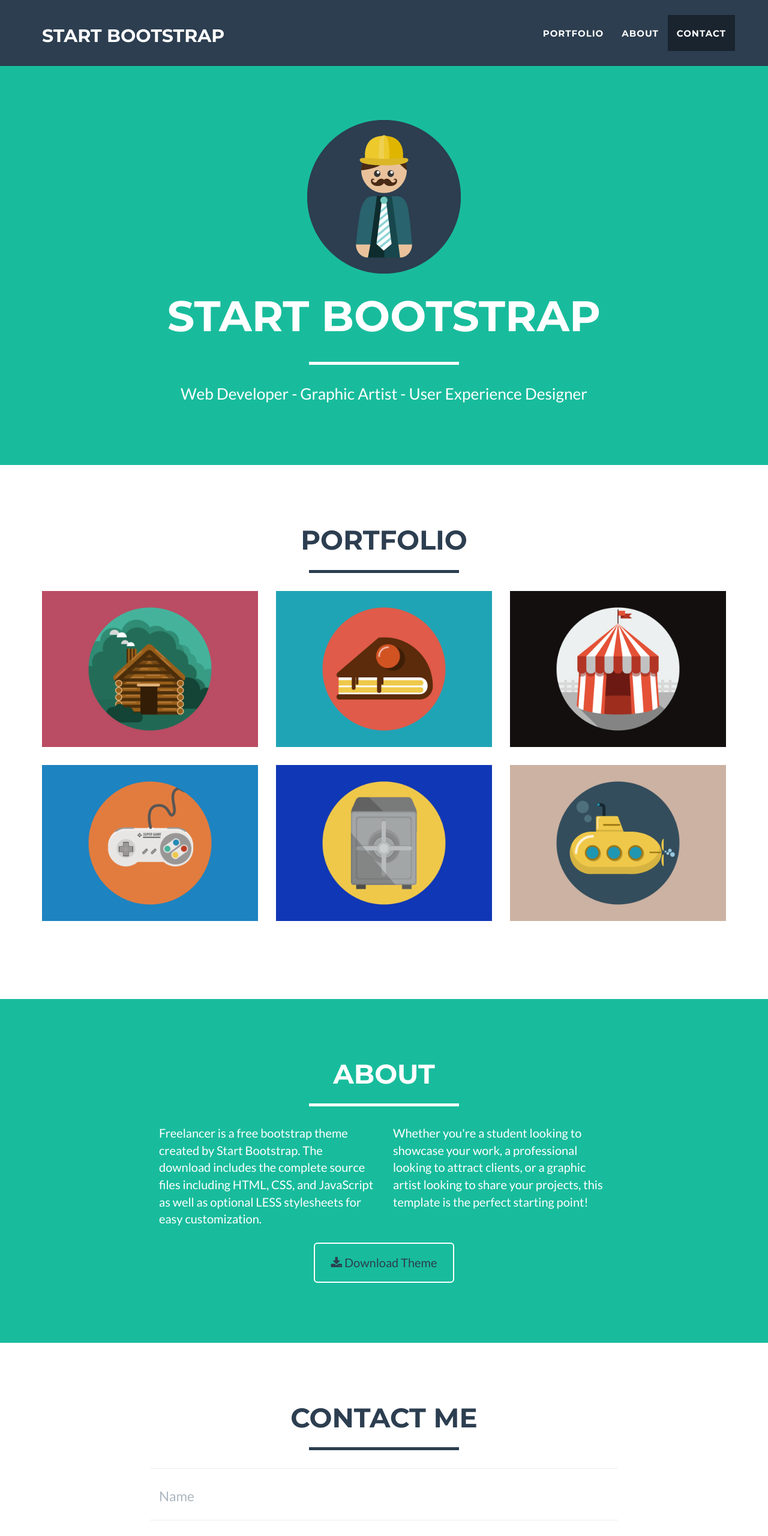
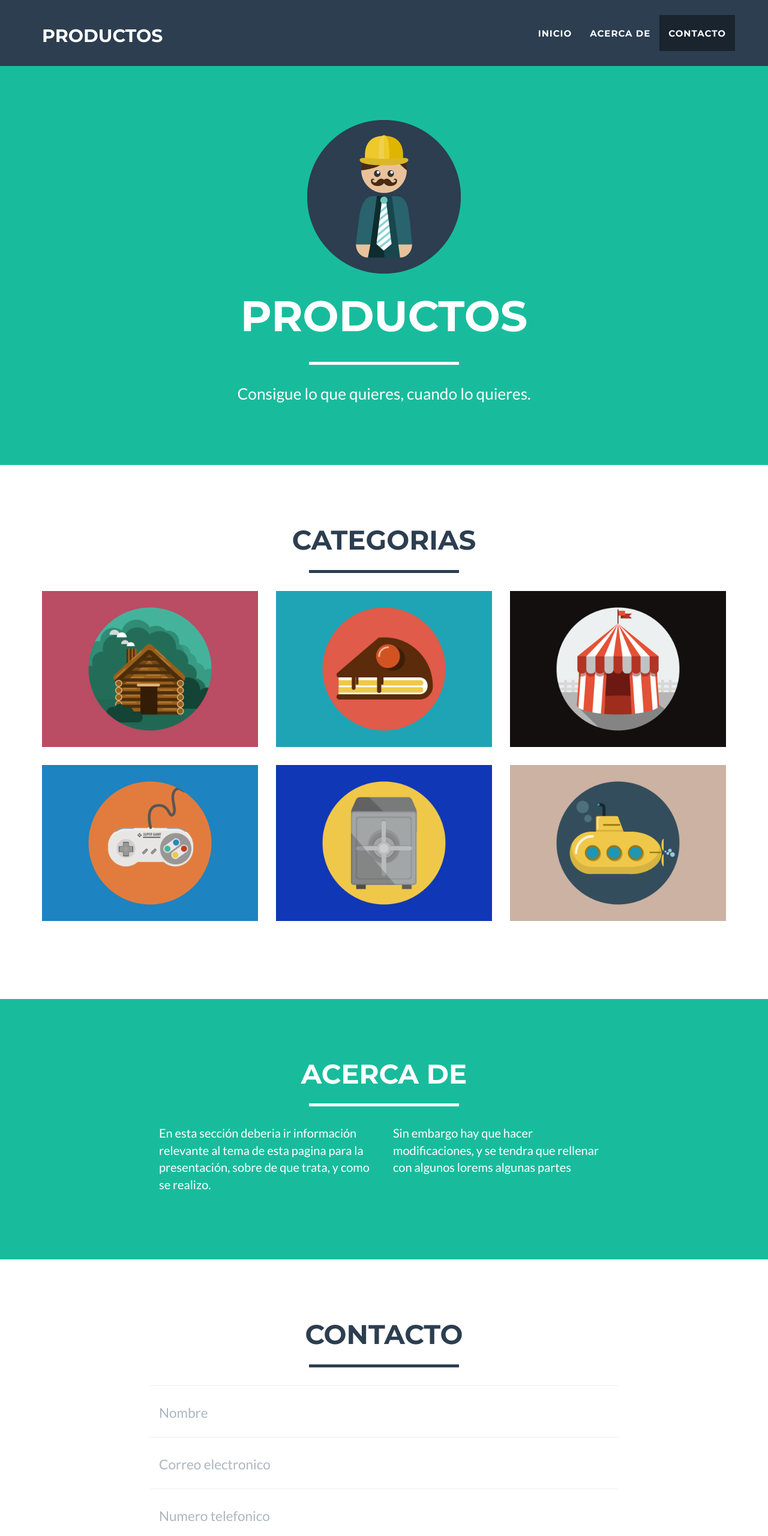
Before and after one commit to ecceres/solemne1, a plain HTML site: page index.html in a window 1280 px wide. Shown: the top 2560 px of the page at 60% size. Drawn offline with nearby package versions, Linux system fonts and the light colour scheme.

Commit message:
Se realizan cambios en la informacion de la pagina

```diff
--- a/index.html
+++ b/index.html
@@ -9,7 +9,7 @@
     <meta name="description" content="">
     <meta name="author" content="">
 
-    <title>Freelancer - Start Bootstrap Theme</title>
+    <title>Solemne Ricardo Carrasco</title>
 
     <!-- Bootstrap Core CSS - Uses Bootswatch Flatly Theme: http://bootswatch.com/flatly/ -->
     <link href="css/bootstrap.min.css" rel="stylesheet">
@@ -39,12 +39,12 @@
             <!-- Brand and toggle get grouped for better mobile display -->
             <div class="navbar-header page-scroll">
                 <button type="button" class="navbar-toggle" data-toggle="collapse" data-target="#bs-example-navbar-collapse-1">
-                    <span class="sr-only">Toggle navigation</span>
+                    <span class="sr-only">Solemne</span>
                     <span class="icon-bar"></span>
                     <span class="icon-bar"></span>
                     <span class="icon-bar"></span>
                 </button>
-                <a class="navbar-brand" href="#page-top">Start Bootstrap</a>
+                <a class="navbar-brand" href="#page-top">Productos</a>
             </div>
 
             <!-- Collect the nav links, forms, and other content for toggling -->
@@ -54,13 +54,13 @@
                         <a href="#page-top"></a>
                     </li>
                     <li class="page-scroll">
-                        <a href="#portfolio">Portfolio</a>
+                        <a href="#portfolio">Inicio</a>
                     </li>
                     <li class="page-scroll">
-                        <a href="#about">About</a>
+                        <a href="#about">Acerca de</a>
                     </li>
                     <li class="page-scroll">
-                        <a href="#contact">Contact</a>
+                        <a href="#contact">Contacto</a>
                     </li>
                 </ul>
             </div>
@@ -76,9 +76,9 @@
                 <div class="col-lg-12">
                     <img class="img-responsive" src="img/profile.png" alt="">
                     <div class="intro-text">
-                        <span class="name">Start Bootstrap</span>
+                        <span class="name">Productos</span>
                         <hr class="star-light">
-                        <span class="skills">Web Developer - Graphic Artist - User Experience Designer</span>
+                        <span class="skills">Consigue lo que quieres, cuando lo quieres.</span>
                     </div>
                 </div>
             </div>
@@ -90,7 +90,7 @@
         <div class="container">
             <div class="row">
                 <div class="col-lg-12 text-center">
-                    <h2>Portfolio</h2>
+                    <h2>Categorias</h2>
                     <hr class="star-primary">
                 </div>
             </div>
@@ -164,22 +164,18 @@
         <div class="container">
             <div class="row">
                 <div class="col-lg-12 text-center">
-                    <h2>About</h2>
+                    <h2>Acerca de</h2>
                     <hr class="star-light">
                 </div>
             </div>
             <div class="row">
                 <div class="col-lg-4 col-lg-offset-2">
-                    <p>Freelancer is a free bootstrap theme created by Start Bootstrap. The download includes the complete source files including HTML, CSS, and JavaScript as well as optional LESS stylesheets for easy customization.</p>
+                    <p>En esta sección deberia ir información relevante al tema de esta pagina para la presentación, sobre de que trata, y como se realizo.</p>
                 </div>
                 <div class="col-lg-4">
-                    <p>Whether you're a student looking to showcase your work, a professional looking to attract clients, or a graphic artist looking to share your projects, this template is the perfect starting point!</p>
+                    <p>Sin embargo hay que hacer modificaciones, y se tendra que rellenar con algunos lorems algunas partes</p>
                 </div>
-                <div class="col-lg-8 col-lg-offset-2 text-center">
-                    <a href="#" class="btn btn-lg btn-outline">
-                        <i class="fa fa-download"></i> Download Theme
-                    </a>
-                </div>
+
             </div>
         </div>
     </section>
@@ -189,7 +185,7 @@
         <div class="container">
             <div class="row">
                 <div class="col-lg-12 text-center">
-                    <h2>Contact Me</h2>
+                    <h2>Contacto</h2>
                     <hr class="star-primary">
                 </div>
             </div>
@@ -201,28 +197,28 @@
                         <div class="row control-group">
                             <div class="form-group col-xs-12 floating-label-form-group controls">
                                 <label>Name</label>
-                                <input type="text" class="form-control" placeholder="Name" id="name" required data-validation-required-message="Please enter your name.">
+                                <input type="text" class="form-control" placeholder="Nombre" id="name" required data-validation-required-message="Indique su nombre.">
                                 <p class="help-block text-danger"></p>
                             </div>
                         </div>
                         <div class="row control-group">
                             <div class="form-group col-xs-12 floating-label-form-group controls">
                                 <label>Email Address</label>
-                                <input type="email" class="form-control" placeholder="Email Address" id="email" required data-validation-required-message="Please enter your email address.">
+                                <input type="email" class="form-control" placeholder="Correo electronico" id="email" required data-validation-required-message="Ingrese un correo electronico.">
                                 <p class="help-block text-danger"></p>
                             </div>
                         </div>
                         <div class="row control-group">
                             <div class="form-group col-xs-12 floating-label-form-group controls">
                                 <label>Phone Number</label>
-                                <input type="tel" class="form-control" placeholder="Phone Number" id="phone" required data-validation-required-message="Please enter your phone number.">
+                                <input type="tel" class="form-control" placeholder="Numero telefonico" id="phone" required data-validation-required-message="Por favor ingrese su numero telefonico.">
                                 <p class="help-block text-danger"></p>
                             </div>
                         </div>
                         <div class="row control-group">
                             <div class="form-group col-xs-12 floating-label-form-group controls">
                                 <label>Message</label>
-                                <textarea rows="5" class="form-control" placeholder="Message" id="message" required data-validation-required-message="Please enter a message."></textarea>
+                                <textarea rows="5" class="form-control" placeholder="Mensaje" id="message" required data-validation-required-message="Por favor ingrese lo que desea comunicarnos."></textarea>
                                 <p class="help-block text-danger"></p>
                             </div>
                         </div>
@@ -230,7 +226,7 @@
                         <div id="success"></div>
                         <div class="row">
                             <div class="form-group col-xs-12">
-                                <button type="submit" class="btn btn-success btn-lg">Send</button>
+                                <button type="submit" class="btn btn-success btn-lg">Enviar</button>
                             </div>
                         </div>
                     </form>
@@ -245,11 +241,11 @@
             <div class="container">
                 <div class="row">
                     <div class="footer-col col-md-4">
-                        <h3>Location</h3>
-                        <p>3481 Melrose Place<br>Beverly Hills, CA 90210</p>
+                        <h3>Donde encontrarnos</h3>
+                        <p>Antonio Varas 887<br>Region metropolitana<br>Santiago de chile</p>
                     </div>
                     <div class="footer-col col-md-4">
-                        <h3>Around the Web</h3>
+                        <h3>Visitanos en</h3>
                         <ul class="list-inline">
                             <li>
                                 <a href="#" class="btn-social btn-outline"><i class="fa fa-fw fa-facebook"></i></a>
@@ -269,8 +265,8 @@
                         </ul>
                     </div>
                     <div class="footer-col col-md-4">
-                        <h3>About Freelancer</h3>
-                        <p>Freelance is a free to use, open source Bootstrap theme created by <a href="http://startbootstrap.com">Start Bootstrap</a>.</p>
+                        <h3>Acerca de productos</h3>
+                        <p>Esta es una pagina realizada para una presentación universitaria de ingenieria en computación e informatica</a>.</p>
                     </div>
                 </div>
             </div>
@@ -279,7 +275,7 @@
             <div class="container">
                 <div class="row">
                     <div class="col-lg-12">
-                        Copyright &copy; Your Website 2014
+                        Copyright &copy; Productos 2016
                     </div>
                 </div>
             </div>
```
